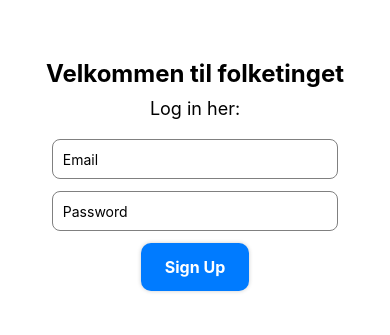
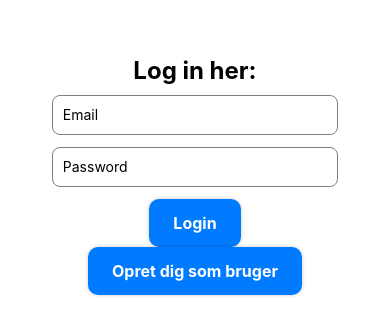
Before and after one commit to sgtasswipe/folketingetApp, a React Native app: screen /MainApp in a window 390 px wide. Shown: the part 389-724 px from the top of the page. Built offline with nearby package versions, Linux system fonts and the light colour scheme; no server answers.

Commit message:
updated navigation. User is redirected after login

```diff
--- /dev/null
+++ b/AfstemningerScreen.js
@@ -0,0 +1,11 @@
+import react from "react";
+import { View, TextInput, Pressable, Text } from "react-native";
+
+export default function AfstemningerScreen() {
+
+    return(
+        <View>
+<Text>Hello from Afstemninger Screen</Text>
+        </View>
+    )
+}
--- a/App.js
+++ b/App.js
@@ -1,13 +1,37 @@
-import * as React from 'react';
-import { View } from 'react-native';
-import { NavigationContainer } from '@react-navigation/native';
-import Login2 from './Login2';
+import React, { useState, useEffect } from "react";
+import { NavigationContainer } from "@react-navigation/native";
+import { createNativeStackNavigator } from "@react-navigation/native-stack";
+import { onAuthStateChanged } from "firebase/auth";
+import { auth } from "./firebaseConfig";
+import Login from "./Login";
+import SignUp from "./SignUp";
+import MainApp from "./MainTabs"; // Bottom Tabs after login
 
+const Stack = createNativeStackNavigator();
 
-export default function App(){
-  return(
-    <View style={{ flex: 1, backgroundColor: 'white' }}>
-      <Login2 />
-    </View>
-  )
+export default function App() {
+  const [user, setUser] = useState(null);
+
+  useEffect(() => {
+    const unsubscribe = onAuthStateChanged(auth, (user) => {
+      setUser(user);
+    });
+
+    return unsubscribe; // Cleanup listener
+  }, []);
+
+  return (
+    <NavigationContainer>
+      <Stack.Navigator screenOptions={{ headerShown: false }}>
+        {user ? (
+          <Stack.Screen name="MainApp" component={MainApp} />
+        ) : (
+          <>
+            <Stack.Screen name="Login" component={Login} />
+            <Stack.Screen name="SignUp" component={SignUp} />
+          </>
+        )}
+      </Stack.Navigator>
+    </NavigationContainer>
+  );
 }
--- /dev/null
+++ b/HomeScreen.js
@@ -0,0 +1,39 @@
+import React, { useState } from "react";
+import { View, Text, Pressable, StyleSheet } from "react-native";
+
+export default function HomeScreen({ navigation }) {
+    const [count, setCount] = useState(0);
+
+    return (
+        <View style={styles.container}>
+            <Text style={styles.welcomeText}>Welcome to the Home Screen! 🎉</Text>
+            <Pressable style={styles.button} onPress={() => setCount(count + 1)}>
+                <Text style={styles.buttonText}>Count is: {count}</Text>
+            </Pressable>
+        </View>
+    );
+}
+
+const styles = StyleSheet.create({
+    container: {
+        flex: 1,
+        justifyContent: "center",
+        alignItems: "center",
+        backgroundColor: "#f8f9fa",
+    },
+    welcomeText: {
+        fontSize: 20,
+        fontWeight: "bold",
+        marginBottom: 20,
+    },
+    button: {
+        backgroundColor: "#ff4757",
+        padding: 10,
+        borderRadius: 5,
+    },
+    buttonText: {
+        color: "white",
+        fontSize: 16,
+        fontWeight: "bold",
+    },
+});
--- a/Login2.js
+++ b/Login.js
@@ -1,4 +1,4 @@
-import React, { useState } from "react";
+import React, { useEffect, useState } from "react";
 import {
   View,
   TextInput,
@@ -10,14 +10,28 @@ import {
 import {
   createUserWithEmailAndPassword,
   signInWithEmailAndPassword,
+  onAuthStateChanged
 } from "firebase/auth";
 import { auth } from "./firebaseConfig";
 import { styles } from "./LoginStyles";
+import MainApp from "./MainTabs";
 
-export default function Login2() {
+
+export default function Login({ navigation }) {
+
   const [email, setEmail] = useState("");
   const [password, setPassword] = useState("");
   const colorScheme = useColorScheme();
+
+  useEffect(() => {
+    const unsubscribe = onAuthStateChanged(auth, (user) => {
+      if(user) {
+        navigation.replace("MainApp")
+      }
+  });
+  return unsubscribe;
+}, []);
+
 
   function handleLogin() {
     signInWithEmailAndPassword(auth, email, password)
@@ -27,13 +41,7 @@ export default function Login2() {
       .catch((error) => console.log("Error:", error.message));
   }
 
-  function handleSignUp() {
-    createUserWithEmailAndPassword(auth, email, password)
-      .then((userCredentials) =>
-        console.log("Signed up with:", userCredentials.user.email)
-      )
-      .catch((error) => console.log("Error:", error.message));
-  }
+
 
   return (
     <View
@@ -42,8 +50,7 @@ export default function Login2() {
         { backgroundColor: colorScheme === "dark" ? "black" : "white" },
       ]}
     >
-      <Text style={styles.title}>Velkommen til folketinget</Text>
-      <Text style={styles.subtitle}>Log in her:</Text>
+      <Text style={styles.title}>Log in her:</Text>
 
       <TextInput
         placeholder="Email"
@@ -60,8 +67,13 @@ export default function Login2() {
         style={styles.inputStyle}
       />
 
-      <Pressable style={styles.buttonStyle} onPress={handleSignUp}>
-        <Text style={styles.buttonText}>Sign Up</Text>
+      <Pressable style={styles.buttonStyle} onPress={handleLogin}>
+        <Text style={styles.buttonText}>Login</Text>
+      </Pressable>
+
+        {/* Button to navigate to SignUp screen */}
+        <Pressable style={styles.buttonStyle} onPress={() => navigation.navigate("SignUp")}>
+        <Text style={styles.buttonText}>Opret dig som bruger</Text>
       </Pressable>
     </View>
   );
--- /dev/null
+++ b/MainTabs.js
@@ -0,0 +1,16 @@
+import React from "react";
+import { createBottomTabNavigator } from "@react-navigation/bottom-tabs";
+import HomeScreen from "./HomeScreen";
+import AfstemningerScreen from "./AfstemningerScreen"
+
+const Tab = createBottomTabNavigator();
+
+export default function MainApp() {
+  return (
+    <Tab.Navigator>
+      <Tab.Screen name="Home" component={HomeScreen} />
+      <Tab.Screen name="Afstemninger" component={AfstemningerScreen}></Tab.Screen>
+
+    </Tab.Navigator>
+  );
+}
--- /dev/null
+++ b/SignUp.js
@@ -0,0 +1,56 @@
+import React, { useState } from "react";
+import {
+  View,
+  TextInput,
+  Text,
+  Pressable,
+  StyleSheet,
+  useColorScheme,
+} from "react-native";
+import { createUserWithEmailAndPassword } from "firebase/auth";
+import { auth } from "./firebaseConfig";
+import { styles } from "./LoginStyles";
+
+export default function SignUp2() {
+  const [email, setEmail] = useState("");
+  const [password, setPassword] = useState("");
+  const colorScheme = useColorScheme();
+
+  function handleSignUp() {
+    createUserWithEmailAndPassword(auth, email, password)
+      .then((userCredentials) =>
+        console.log("Signed up with:", userCredentials.user.email)
+      )
+      .catch((error) => console.log("Error:", error.message));
+  }
+
+  return (
+    <View
+      style={[
+        styles.container,
+        { backgroundColor: colorScheme === "dark" ? "black" : "white" },
+      ]}
+    >
+      <Text style={styles.title}>Sign Up</Text>
+
+      <TextInput
+        placeholder="Email"
+        value={email}
+        onChangeText={setEmail}
+        style={styles.inputStyle}
+      />
+
+      <TextInput
+        placeholder="Password"
+        value={password}
+        onChangeText={setPassword}
+        secureTextEntry
+        style={styles.inputStyle}
+      />
+
+      <Pressable style={styles.buttonStyle} onPress={handleSignUp}>
+        <Text style={styles.buttonText}>Sign Up</Text>
+      </Pressable>
+    </View>
+  );
+}
--- a/firebaseConfig.js
+++ b/firebaseConfig.js
@@ -4,13 +4,12 @@ import { getAuth } from "firebase/auth";
 import { getFirestore } from "firebase/firestore";
 
 const firebaseConfig = {
-  apiKey: "AIzaSyCt3IbS062aN2jfyyjCna5q9v1eIIfOdI4",
-  authDomain: "folketinget-d24a1.firebaseapp.com",
-  projectId: "folketinget-d24a1",
-  storageBucket: "folketinget-d24a1.firebasestorage.app",
-  messagingSenderId: "641004282795",
-  appId: "1:641004282795:web:50a4d3a77025777556a8ee",
-  measurementId: "G-RVWDY6626S"
+  apiKey: "AIzaSyADF_yqmTroL3NHL_46lvGnLjvlr58ZuEQ",
+  authDomain: "folketinget-f02cf.firebaseapp.com",
+  projectId: "folketinget-f02cf",
+  storageBucket: "folketinget-f02cf.firebasestorage.app",
+  messagingSenderId: "32583519355",
+  appId: "1:32583519355:web:b69ea1f3005d846277e6de"
 };
 
 // Initialize Firebase
```
Also changed, not shown: package.json (+7 -2 lines), SettingsScreen.js (added), 1 other file (tests, documents, lock files or other folders).
